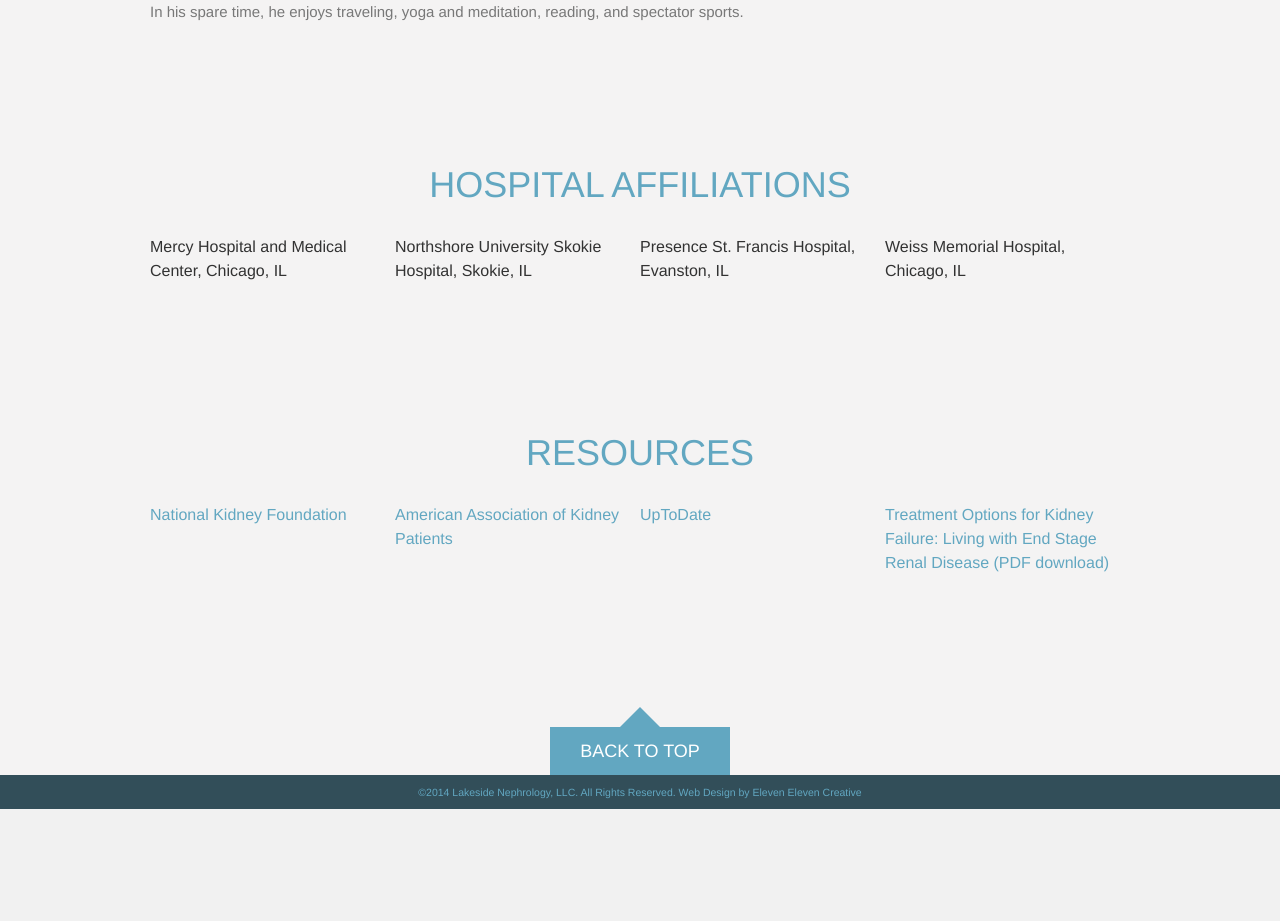
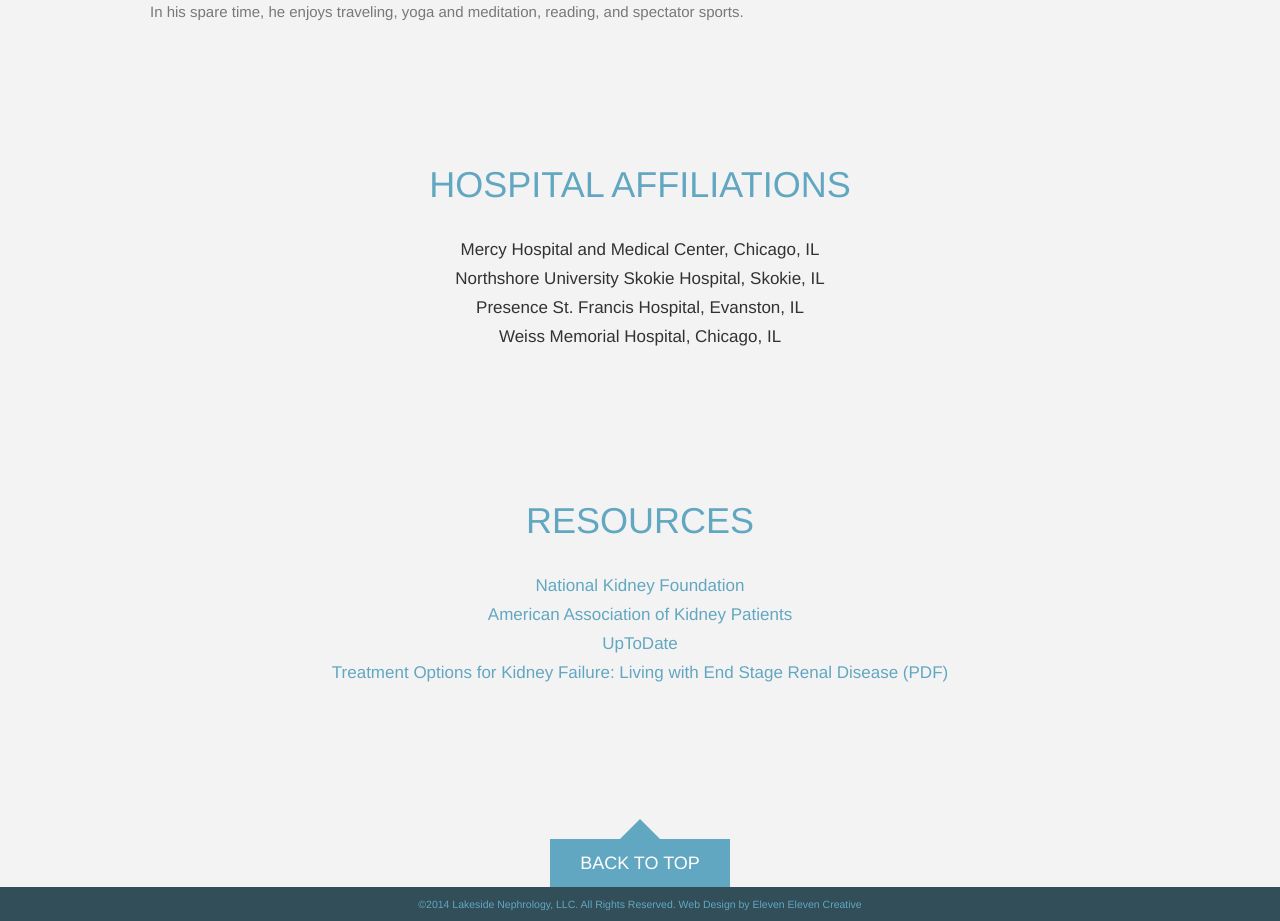
Before and after one commit to nsoifer/static, a PHP site: page / in a window 1280 px wide. Shown: the part 4053-4974 px from the top of the page. Before the commit the page ends 4862 px from the top, so only its background shows below. Run offline with PHP 8.4, Linux system fonts and the light colour scheme; some libraries are stand-ins or nearby versions.

Commit message:
Center Bottom Lists

```diff
--- a/css/styles.css
+++ b/css/styles.css
@@ -398,6 +398,12 @@ a:hover {
     line-height: 22px;
 }
 
+.services ul,
+.resources ul {
+    font-size: 17px;
+    line-height: 29px;
+    text-align: center;
+}
 
 .services .wrapper {
     padding-bottom: 120px;
--- a/index.php
+++ b/index.php
@@ -205,7 +205,7 @@
 		<div class="wrapper cf">
 		    <h2 class="title">Hospital Affiliations</h2>
 
-		    <ul class="four-col">
+		    <ul>
 		        <li>Mercy Hospital and Medical Center, Chicago, IL</li>
 		        <li>Northshore University Skokie Hospital, Skokie, IL</li>
 		        <li>Presence St. Francis Hospital, Evanston, IL</li>
@@ -219,11 +219,11 @@
 		<div class="wrapper cf">
 		    <h2 class="title">Resources</h2>
 
-		    <ul class="four-col">
+		    <ul>
 		        <li><a href="http://www.nkf.org" target="_blank">National Kidney Foundation</a></li>
 		        <li><a href="http://www.aakp.org" target="_blank">American Association of Kidney Patients</a></li>
 		        <li><a href="http://www.uptodate.com/patients" target="_blank">UpToDate</a></li>
-		        <li><a href="resources/XXX.pdf">Treatment Options for Kidney Failure: Living with End Stage Renal Disease (PDF download)</a></li>
+		        <li><a href="resources/XXX.pdf">Treatment Options for Kidney Failure: Living with End Stage Renal Disease (PDF)</a></li>
 		    </ul>
 
 		</div>
```
